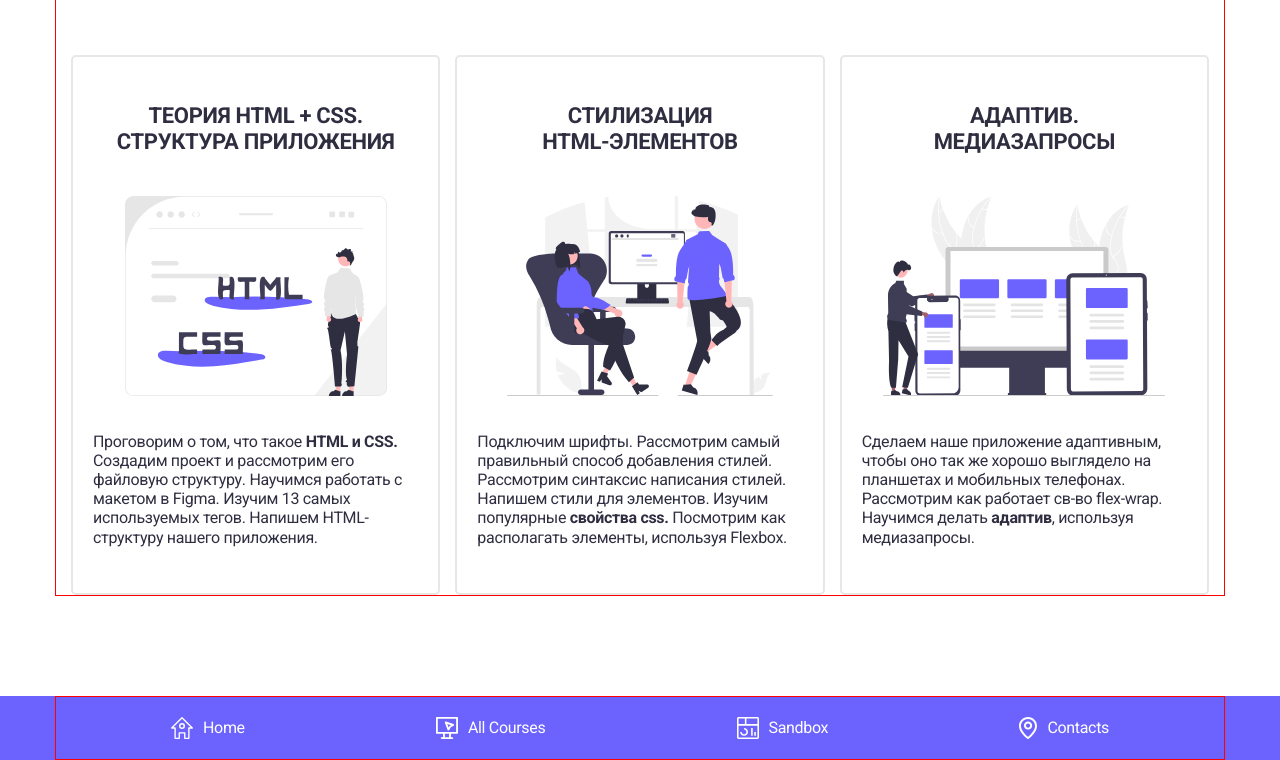
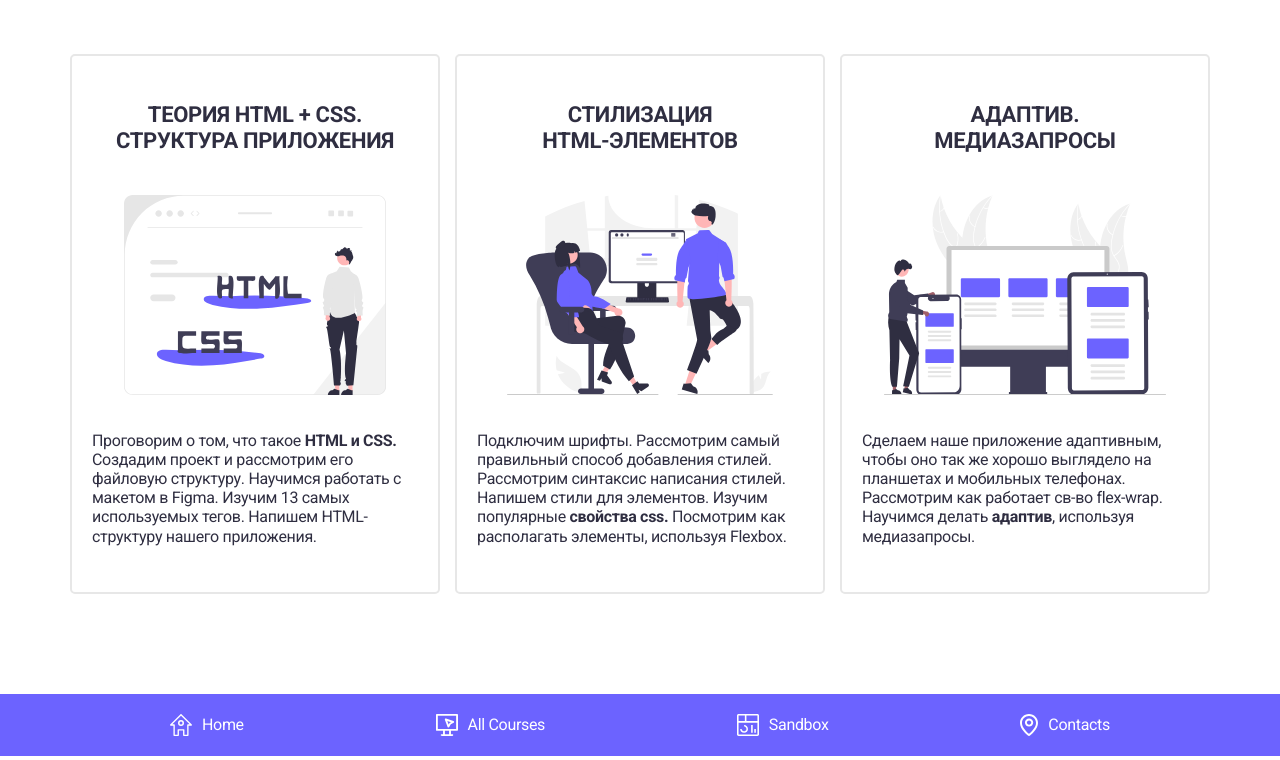
Before and after one commit to errydaycode/layout-trainee, a plain HTML site: page index.html in a window 1280 px wide. Shown: the part 249-1009 px from the top of the page. Drawn offline with Linux system fonts and the light colour scheme.

Commit message:
finished css

```diff
--- a/style.css
+++ b/style.css
@@ -9,7 +9,6 @@
     width: 100%;
     height: 100%;
     padding: 0 15px;
-    border: 1px solid red;
     margin: 0 auto;
 }
 
@@ -34,6 +33,9 @@ body {
     font-weight: 400;
     letter-spacing: -0.02em;
     color: #2F2E41;
+    display: flex;
+    flex-direction: column;
+    min-height: 100vh;
 }
 
 header {
@@ -62,6 +64,7 @@ header {
 
 section {
     padding: 100px 0;
+    flex-grow: 1;
 }
 
 h1 {
@@ -73,6 +76,7 @@ h1 {
 .card-wrapper {
     display: flex;
     gap: 15px;
+    flex-wrap: wrap;
 
 }
 
@@ -81,10 +85,11 @@ h1 {
     border: 2px solid #E7E7E7;
     border-radius: 5px;
     padding: 46px 20px;
-    width: 370px;
+    width: 330px;
     display: flex;
     flex-direction: column;
     align-items: center;
+    flex-grow: 1;
 }
 
 .card-img{
```
